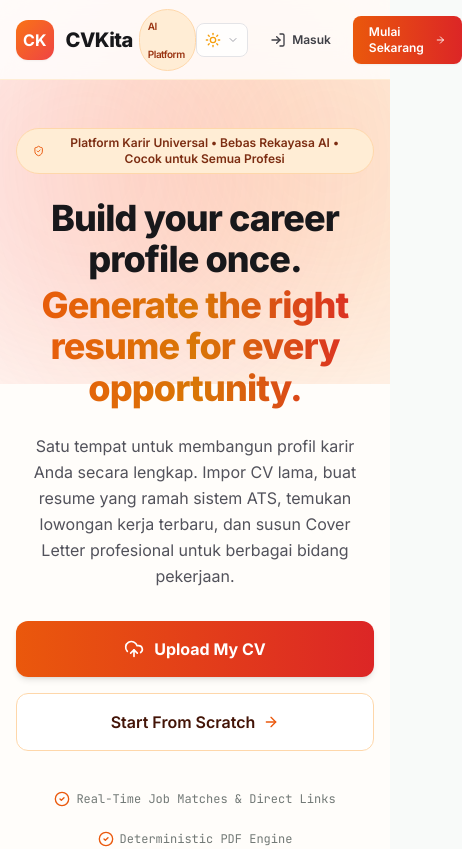
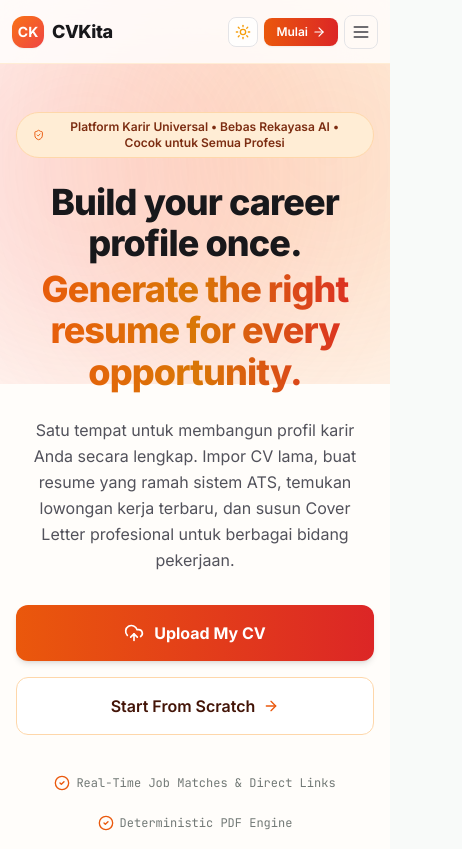
Before and after one commit to bagjasatrio/CVKita, a Next.js app: page / in a window 390 px wide. Shown: the top 849 px of the page, 462 px wide, since content can reach past the window. Built offline with nearby package versions, Linux system fonts and the light colour scheme.

Commit message:
style: Add responsive mobile navbar and hamburger drawer menu to landing page

```diff
--- a/src/app/page.tsx
+++ b/src/app/page.tsx
@@ -25,6 +25,8 @@ import {
   GraduationCap,
   Cpu,
   Globe,
+  Menu,
+  X,
 } from "lucide-react";
 import { useAuth } from "@/lib/auth-context";
 import { useTheme } from "@/components/theme-provider";
@@ -33,6 +35,7 @@ export default function LandingPage() {
   const { isAuthenticated, user } = useAuth();
   const { theme, resolvedTheme, setTheme } = useTheme();
   const [isThemeDropdownOpen, setIsThemeDropdownOpen] = useState(false);
+  const [isMobileMenuOpen, setIsMobileMenuOpen] = useState(false);
   const [activeTab, setActiveTab] = useState<"simulator" | "ats" | "vault">("simulator");
   const [openFaq, setOpenFaq] = useState<number | null>(0);
 
@@ -49,21 +52,21 @@ export default function LandingPage() {
       </div>
 
       {/* Top Navigation Bar */}
-      <nav className="h-20 border-b border-orange-100 dark:border-zinc-800 bg-white/80 dark:bg-[#09090b]/80 backdrop-blur-xl sticky top-0 z-50 px-4 sm:px-8 lg:px-12 flex items-center justify-between transition-colors">
-        <div className="flex items-center gap-3">
-          <div className="w-10 h-10 rounded-xl bg-gradient-to-br from-orange-500 to-red-500 text-white flex items-center justify-center font-bold text-base shadow-sm">
+      <nav className="h-16 sm:h-20 border-b border-orange-100 dark:border-zinc-800 bg-white/80 dark:bg-[#09090b]/80 backdrop-blur-xl sticky top-0 z-50 px-3 sm:px-8 lg:px-12 flex items-center justify-between transition-colors">
+        <div className="flex items-center gap-2 sm:gap-3">
+          <div className="w-8 h-8 sm:w-10 sm:h-10 rounded-xl bg-gradient-to-br from-orange-500 to-red-500 text-white flex items-center justify-center font-bold text-sm sm:text-base shadow-sm shrink-0">
             CK
           </div>
-          <span className="font-extrabold text-xl tracking-tight text-zinc-900 dark:text-white flex items-center gap-1.5">
+          <span className="font-extrabold text-lg sm:text-xl tracking-tight text-zinc-900 dark:text-white flex items-center gap-1.5">
             CVKita
-            <span className="text-[10px] font-semibold px-2 py-0.5 rounded-full bg-orange-100 dark:bg-orange-950 text-orange-800 dark:text-orange-300 border border-orange-200 dark:border-orange-900">
+            <span className="hidden xs:inline-block text-[10px] font-semibold px-2 py-0.5 rounded-full bg-orange-100 dark:bg-orange-950 text-orange-800 dark:text-orange-300 border border-orange-200 dark:border-orange-900">
               AI Platform
             </span>
           </span>
         </div>
 
-        {/* Center Nav Links */}
-        <div className="hidden md:flex items-center gap-8 text-sm font-medium text-zinc-600 dark:text-zinc-400">
+        {/* Center Nav Links (Desktop) */}
+        <div className="hidden lg:flex items-center gap-6 xl:gap-8 text-sm font-medium text-zinc-600 dark:text-zinc-400">
           <a href="#how-it-works" className="hover:text-orange-600 dark:hover:text-white transition-colors">
             Cara Kerja
           </a>
@@ -81,14 +84,14 @@ export default function LandingPage() {
           </a>
         </div>
 
-        {/* Right Nav Actions: Theme Toggle + Auth Buttons */}
-        <div className="flex items-center gap-3">
+        {/* Right Nav Actions */}
+        <div className="flex items-center gap-1.5 sm:gap-3">
           {/* Theme Selector Dropdown */}
           <div className="relative">
             <button
               type="button"
               onClick={() => setIsThemeDropdownOpen(!isThemeDropdownOpen)}
-              className="p-2 rounded-lg border border-zinc-200 dark:border-zinc-800 bg-white/80 dark:bg-zinc-900 text-zinc-800 dark:text-zinc-200 hover:bg-zinc-100 dark:hover:bg-zinc-800 transition-colors flex items-center gap-1.5 text-xs font-medium"
+              className="p-1.5 sm:p-2 rounded-lg border border-zinc-200 dark:border-zinc-800 bg-white/80 dark:bg-zinc-900 text-zinc-800 dark:text-zinc-200 hover:bg-zinc-100 dark:hover:bg-zinc-800 transition-colors flex items-center gap-1 text-xs font-medium"
               title="Ganti Tema"
             >
               {resolvedTheme === "dark" ? (
@@ -96,8 +99,8 @@ export default function LandingPage() {
               ) : (
                 <Sun className="w-4 h-4 text-amber-500" />
               )}
-              <span className="hidden sm:inline capitalize">{theme}</span>
-              <ChevronDown className="w-3 h-3 text-zinc-400" />
+              <span className="hidden md:inline capitalize">{theme}</span>
+              <ChevronDown className="w-3 h-3 text-zinc-400 hidden sm:inline" />
             </button>
 
             {isThemeDropdownOpen && (
@@ -114,7 +117,7 @@ export default function LandingPage() {
                       : "text-zinc-800 dark:text-zinc-200 hover:bg-zinc-100 dark:hover:bg-zinc-800"
                   }`}
                 >
-                  <Sun className="w-3.5 h-3.5 text-amber-500" /> Terang (Light)
+                  <Sun className="w-3.5 h-3.5 text-amber-500" /> Terang
                 </button>
                 <button
                   type="button"
@@ -128,7 +131,7 @@ export default function LandingPage() {
                       : "text-zinc-800 dark:text-zinc-200 hover:bg-zinc-100 dark:hover:bg-zinc-800"
                   }`}
                 >
-                  <Moon className="w-3.5 h-3.5 text-orange-400" /> Gelap (Dark)
+                  <Moon className="w-3.5 h-3.5 text-orange-400" /> Gelap
                 </button>
                 <button
                   type="button"
@@ -152,31 +155,113 @@ export default function LandingPage() {
           {isAuthenticated ? (
             <Link
               href="/dashboard"
-              className="inline-flex items-center gap-2 bg-gradient-to-r from-orange-600 to-red-600 hover:from-orange-500 hover:to-red-500 text-white px-4 py-2 rounded-lg text-xs sm:text-sm font-semibold transition-all shadow-sm"
+              className="inline-flex items-center gap-1.5 bg-gradient-to-r from-orange-600 to-red-600 hover:from-orange-500 hover:to-red-500 text-white px-3 sm:px-4 py-1.5 sm:py-2 rounded-lg text-xs sm:text-sm font-semibold transition-all shadow-sm shrink-0"
             >
-              <UserCheck className="w-4 h-4 text-white" />
+              <UserCheck className="w-3.5 h-3.5 sm:w-4 sm:h-4 text-white" />
               <span className="hidden sm:inline">Dashboard ({user?.name.split(" ")[0]})</span>
-              <span className="sm:hidden">Dashboard</span>
+              <span className="sm:hidden text-[11px]">Dashboard</span>
             </Link>
           ) : (
             <>
               <Link
                 href="/login"
-                className="text-xs sm:text-sm font-semibold text-zinc-700 dark:text-zinc-200 hover:text-orange-600 dark:hover:text-white px-2.5 py-2 transition-colors flex items-center gap-1.5"
+                className="hidden sm:flex text-xs sm:text-sm font-semibold text-zinc-700 dark:text-zinc-200 hover:text-orange-600 dark:hover:text-white px-2 py-1.5 transition-colors items-center gap-1"
               >
                 <LogIn className="w-4 h-4" /> Masuk
               </Link>
               <Link
                 href="/register"
-                className="inline-flex items-center gap-1.5 bg-gradient-to-r from-orange-600 to-red-600 hover:from-orange-500 hover:to-red-500 text-white px-4 py-2 rounded-lg text-xs sm:text-sm font-semibold transition-all shadow-sm hover:shadow-md"
+                className="inline-flex items-center gap-1 bg-gradient-to-r from-orange-600 to-red-600 hover:from-orange-500 hover:to-red-500 text-white px-3 sm:px-4 py-1.5 sm:py-2 rounded-lg text-xs sm:text-sm font-semibold transition-all shadow-sm shrink-0"
               >
-                <span>Mulai Sekarang</span>
-                <ArrowRight className="w-4 h-4" />
+                <span>Mulai</span>
+                <ArrowRight className="w-3.5 h-3.5 sm:w-4 sm:h-4" />
               </Link>
             </>
           )}
+
+          {/* Mobile Menu Hamburger Toggle */}
+          <button
+            type="button"
+            onClick={() => setIsMobileMenuOpen(!isMobileMenuOpen)}
+            className="p-1.5 sm:p-2 rounded-lg border border-zinc-200 dark:border-zinc-800 text-zinc-700 dark:text-zinc-300 hover:bg-zinc-100 dark:hover:bg-zinc-800 lg:hidden transition-colors shrink-0"
+            aria-label="Toggle Mobile Menu"
+          >
+            {isMobileMenuOpen ? <X className="w-5 h-5" /> : <Menu className="w-5 h-5" />}
+          </button>
         </div>
       </nav>
+
+      {/* Mobile Drawer Menu */}
+      {isMobileMenuOpen && (
+        <div className="fixed inset-0 z-40 lg:hidden animate-in fade-in">
+          <div className="fixed inset-0 bg-black/60 backdrop-blur-xs" onClick={() => setIsMobileMenuOpen(false)} />
+          <div className="fixed top-16 right-0 bottom-0 w-72 bg-white dark:bg-[#09090b] border-l border-zinc-200 dark:border-zinc-800 p-6 shadow-2xl z-50 flex flex-col justify-between overflow-y-auto space-y-6 animate-in slide-in-from-right">
+            <div className="space-y-4">
+              <div className="text-xs font-mono font-bold text-zinc-400 uppercase tracking-wider border-b border-zinc-100 dark:border-zinc-800 pb-2">
+                Navigasi Platform
+              </div>
+              <div className="space-y-2 text-sm font-medium text-zinc-800 dark:text-zinc-200">
+                <a
+                  href="#how-it-works"
+                  onClick={() => setIsMobileMenuOpen(false)}
+                  className="block p-2.5 rounded-lg hover:bg-zinc-100 dark:hover:bg-zinc-900 transition-colors"
+                >
+                  Cara Kerja
+                </a>
+                <a
+                  href="#features"
+                  onClick={() => setIsMobileMenuOpen(false)}
+                  className="block p-2.5 rounded-lg hover:bg-zinc-100 dark:hover:bg-zinc-900 transition-colors"
+                >
+                  Fitur Utama
+                </a>
+                <a
+                  href="#job-matches"
+                  onClick={() => setIsMobileMenuOpen(false)}
+                  className="block p-2.5 rounded-lg hover:bg-zinc-100 dark:hover:bg-zinc-900 transition-colors"
+                >
+                  Real-Time Job Matches
+                </a>
+                <a
+                  href="#cover-letter"
+                  onClick={() => setIsMobileMenuOpen(false)}
+                  className="block p-2.5 rounded-lg hover:bg-zinc-100 dark:hover:bg-zinc-900 transition-colors"
+                >
+                  Cover Letter AI
+                </a>
+                <a
+                  href="#faq"
+                  onClick={() => setIsMobileMenuOpen(false)}
+                  className="block p-2.5 rounded-lg hover:bg-zinc-100 dark:hover:bg-zinc-900 transition-colors"
+                >
+                  FAQ
+                </a>
+              </div>
+            </div>
+
+            <div className="space-y-3 pt-4 border-t border-zinc-100 dark:border-zinc-800">
+              {!isAuthenticated && (
+                <div className="grid grid-cols-2 gap-2">
+                  <Link
+                    href="/login"
+                    onClick={() => setIsMobileMenuOpen(false)}
+                    className="flex items-center justify-center gap-1.5 p-2.5 rounded-lg border border-zinc-200 dark:border-zinc-800 text-xs font-semibold text-zinc-800 dark:text-zinc-200 hover:bg-zinc-100 dark:hover:bg-zinc-900 transition-colors"
+                  >
+                    <LogIn className="w-4 h-4" /> Masuk
+                  </Link>
+                  <Link
+                    href="/register"
+                    onClick={() => setIsMobileMenuOpen(false)}
+                    className="flex items-center justify-center gap-1.5 p-2.5 rounded-lg bg-gradient-to-r from-orange-600 to-red-600 text-white text-xs font-semibold shadow-xs"
+                  >
+                    Daftar ↗
+                  </Link>
+                </div>
+              )}
+            </div>
+          </div>
+        </div>
+      )}
 
       {/* Hero Section */}
       <section className="relative pt-12 sm:pt-16 pb-20 px-4 sm:px-8 lg:px-12 overflow-hidden flex-1 z-10">
```
